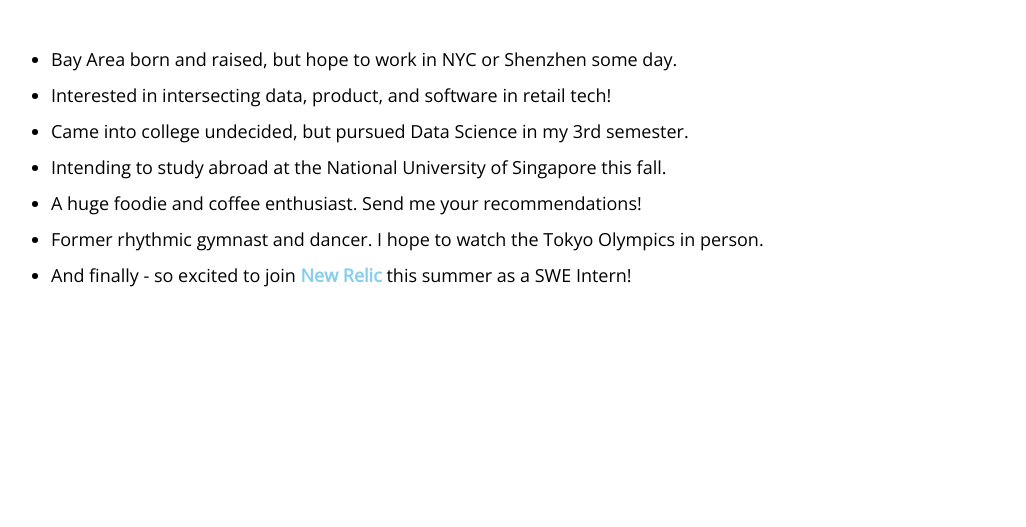
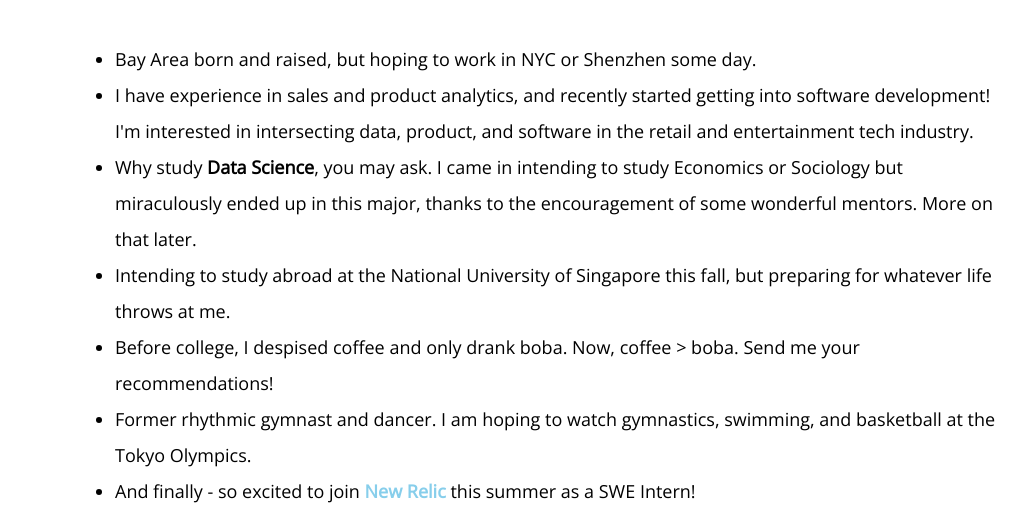
Before and after one commit to erinyliu/erinyliu.github.io, a plain HTML site: page index.html in a window 1280 px wide. Shown: the part 857-1384 px from the top of the page, without its empty margins (77-1103 px from the left). Before the commit the page ends 1168 px from the top, so only its background shows below. Drawn offline with nearby package versions, Linux system fonts and the light colour scheme.

```diff
--- a/css/index.css
+++ b/css/index.css
@@ -92,54 +92,22 @@
     }
 } */
 
-/* iPad settings */
-/* @media only screen
-  and (min-device-width: 768px) {
-    .about-me ul {
-      float: right;
-      text-align: left;
-      width: 85%;
-      padding-left: 15px;
-    }
-
-} */
-
-/* reg settings */
-/* @media only screen
+/* macbook */
+ /* @media only screen
   and (min-device-width: 992px) {
     .about-me ul {
-      width: 70%;
+      text-align: center;
+      max-width: 100%;
       float: right;
-      text-align: left;
-    }
-
-} */
-/* macbook */
-/* @media only screen
-  and (min-device-width: 1024px) {
-    .about-me ul {
-      width: 80%;
-      float: right;
-      text-align: left;
-      padding-right:15px;
+      padding-left: 0;
     }
 } */
 
-/* laptop */
-/* @media only screen
-  and (min-device-width: 1600px) {
-    .about-me ul {
-      width: 70%;
-      float: right;
-      text-align: left;
-    }
-
-} */
 ul {
   line-height: 200%;
   display: relative;
-  padding-left: 8rem;
-  padding-right: 8rem;
+  padding-left: 12rem;
+  padding-right: 12rem;
 }
 
 .navbar {
--- a/index.html
+++ b/index.html
@@ -35,12 +35,13 @@
             style="border-radius: 20%; width: 400px; height:550px; margin:25px; padding-right: 16px; padding-top: 16px">
         </div>
           <ul>
-            <li> Bay Area born and raised, but hope to work in NYC or Shenzhen some day.</li>
-            <li> Interested in intersecting data, product, and software in retail tech! </li>
-            <li> Came into college undecided, but pursued Data Science in my 3rd semester.</li>
-            <li> Intending to study abroad at the National University of Singapore this fall. </li>
-            <li> A huge foodie and coffee enthusiast. Send me your recommendations!</li>
-            <li> Former rhythmic gymnast and dancer. I hope to watch the Tokyo Olympics in person. </li>
+            <li> Bay Area born and raised, but hoping to work in NYC or Shenzhen some day.</li>
+            <li> I have experience in sales and product analytics, and recently started getting into software development!
+              I'm interested in intersecting data, product, and software in the retail and entertainment tech industry. </li>
+            <li> Why study <b>Data Science</b>, you may ask. I came in intending to study Economics or Sociology but miraculously ended up in this major, thanks to the encouragement of some wonderful mentors. More on that later.</li>
+            <li> Intending to study abroad at the National University of Singapore this fall, but preparing for whatever life throws at me.</li>
+            <li> Before college, I despised coffee and only drank boba. Now, coffee > boba. Send me your recommendations!</li>
+            <li> Former rhythmic gymnast and dancer. I am hoping to watch gymnastics, swimming, and basketball at the Tokyo Olympics. </li>
             <li> And finally - so excited to join <a style="font-weight: bold;" href="https://newrelic.com">New Relic</a> this summer as a SWE Intern!</li>
           </ul>
       </div>
```
